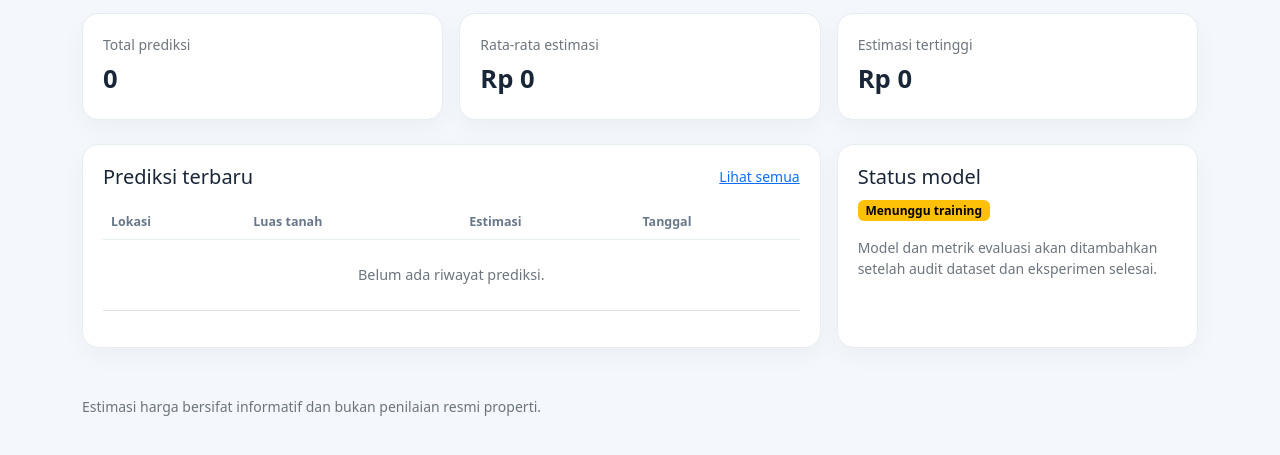
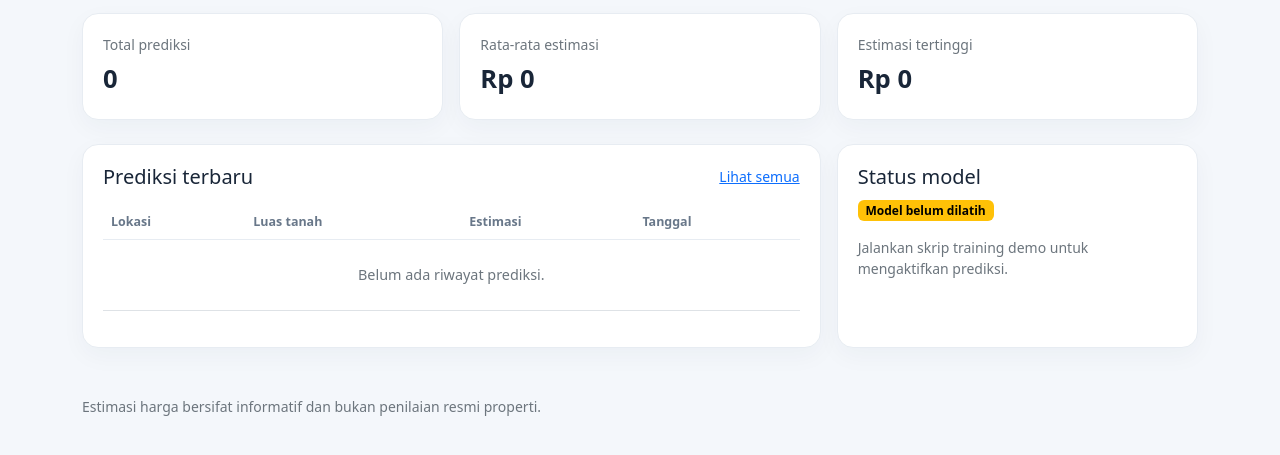
Before and after one commit to erenjeger/real-estate-estimate, a Flask app: page / in a window 1280 px wide. Shown: the part 203-658 px from the top of the page. Run offline with Flask 3, Linux system fonts and the light colour scheme.

Commit message:
test: complete synthetic demo pipeline app/templates/dashboard.html

```diff
--- a/app/templates/dashboard.html
+++ b/app/templates/dashboard.html
@@ -9,58 +9,39 @@
   </div>
   <a class="btn btn-primary" href="{{ url_for('main.predict') }}">Mulai prediksi</a>
 </div>
-
 <div class="row g-3 mb-4">
-  <div class="col-md-4">
-    <div class="stat-card h-100">
-      <div class="text-secondary small">Total prediksi</div>
-      <div class="stat-value">{{ "{:,}".format(total_predictions) }}</div>
+  <div class="col-md-4"><div class="stat-card h-100"><div class="text-secondary small">Total prediksi</div><div class="stat-value">{{ "{:,}".format(total_predictions) }}</div></div></div>
+  <div class="col-md-4"><div class="stat-card h-100"><div class="text-secondary small">Rata-rata estimasi</div><div class="stat-value">Rp {{ "{:,.0f}".format(average_price) }}</div></div></div>
+  <div class="col-md-4"><div class="stat-card h-100"><div class="text-secondary small">Estimasi tertinggi</div><div class="stat-value">Rp {{ "{:,.0f}".format(highest_price) }}</div></div></div>
 </div>
-  </div>
-  <div class="col-md-4">
-    <div class="stat-card h-100">
-      <div class="text-secondary small">Rata-rata estimasi</div>
-      <div class="stat-value">Rp {{ "{:,.0f}".format(average_price) }}</div>
-    </div>
-  </div>
-  <div class="col-md-4">
-    <div class="stat-card h-100">
-      <div class="text-secondary small">Estimasi tertinggi</div>
-      <div class="stat-value">Rp {{ "{:,.0f}".format(highest_price) }}</div>
-    </div>
-  </div>
-</div>
-
 <div class="row g-3">
   <div class="col-lg-8">
     <section class="content-card h-100">
-      <div class="d-flex justify-content-between align-items-center mb-3">
-        <h2 class="h5 mb-0">Prediksi terbaru</h2>
-        <a href="{{ url_for('main.history') }}" class="small">Lihat semua</a>
-      </div>
-      <div class="table-responsive">
-        <table class="table align-middle">
+      <div class="d-flex justify-content-between align-items-center mb-3"><h2 class="h5 mb-0">Prediksi terbaru</h2><a href="{{ url_for('main.history') }}" class="small">Lihat semua</a></div>
+      <div class="table-responsive"><table class="table align-middle">
         <thead><tr><th>Lokasi</th><th>Luas tanah</th><th>Estimasi</th><th>Tanggal</th></tr></thead>
         <tbody>
         {% for item in latest_predictions %}
-            <tr>
-              <td>{{ item.city_regency }}, {{ item.province }}</td>
-              <td>{{ item.land_area_m2 }} m²</td>
-              <td class="fw-semibold">Rp {{ "{:,.0f}".format(item.predicted_price_idr) }}</td>
-              <td>{{ item.created_at.strftime("%d-%m-%Y") }}</td>
-            </tr>
+          <tr><td>{{ item.city_regency }}, {{ item.province }}</td><td>{{ item.land_area_m2 }} m²</td><td class="fw-semibold">Rp {{ "{:,.0f}".format(item.predicted_price_idr) }}</td><td>{{ item.created_at.strftime("%d-%m-%Y") }}</td></tr>
         {% else %}
           <tr><td colspan="4" class="text-center text-secondary py-4">Belum ada riwayat prediksi.</td></tr>
         {% endfor %}
-          </tbody>
-        </table>
-      </div>
+        </tbody></table></div>
     </section>
   </div>
   <div class="col-lg-4">
     <section class="content-card h-100">
       <h2 class="h5">Status model</h2>
-      {% if latest_metric %}
+      {% if demo_metrics %}
+        <span class="badge text-bg-warning">Synthetic demo only</span>
+        <p class="text-secondary small mt-2">Versi {{ demo_metrics.model_version }} · {{ demo_metrics.rows_total }} baris</p>
+        <dl class="row small mb-0">
+          <dt class="col-5">MAE</dt><dd class="col-7">Rp {{ "{:,.0f}".format(demo_metrics.mae_idr) }}</dd>
+          <dt class="col-5">RMSE</dt><dd class="col-7">Rp {{ "{:,.0f}".format(demo_metrics.rmse_idr) }}</dd>
+          <dt class="col-5">R²</dt><dd class="col-7">{{ "%.4f"|format(demo_metrics.r2) }}</dd>
+        </dl>
+        <p class="text-secondary small mt-2 mb-0">Metrik ini hanya menguji pipeline dengan data buatan, bukan kualitas prediksi pasar.</p>
+      {% elif latest_metric %}
         <p class="text-secondary small">Versi {{ latest_metric.model_version }}</p>
         <dl class="row small mb-0">
           <dt class="col-5">MAE</dt><dd class="col-7">Rp {{ "{:,.0f}".format(latest_metric.mae_idr or 0) }}</dd>
@@ -68,8 +49,8 @@
           <dt class="col-5">R²</dt><dd class="col-7">{{ latest_metric.r2 }}</dd>
         </dl>
       {% else %}
-        <span class="badge text-bg-warning">Menunggu training</span>
-        <p class="text-secondary small mt-3 mb-0">Model dan metrik evaluasi akan ditambahkan setelah audit dataset dan eksperimen selesai.</p>
+        <span class="badge text-bg-warning">Model belum dilatih</span>
+        <p class="text-secondary small mt-3 mb-0">Jalankan skrip training demo untuk mengaktifkan prediksi.</p>
       {% endif %}
     </section>
   </div>
```
Lines whose indentation alone changed are shown as unchanged.
